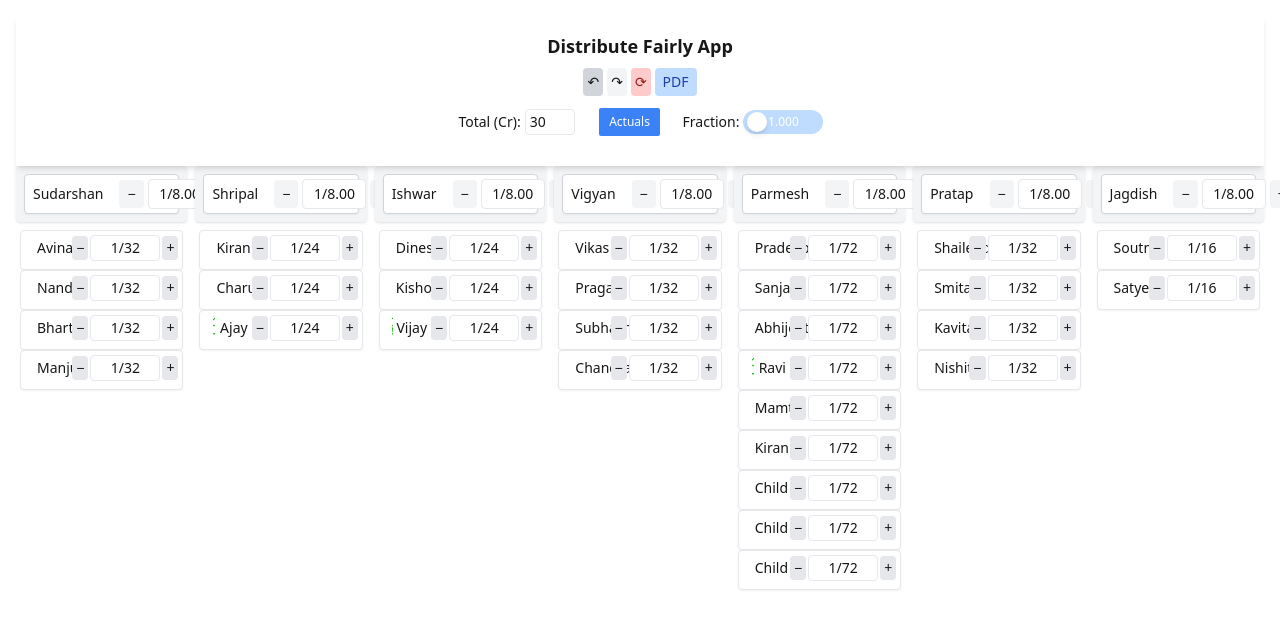
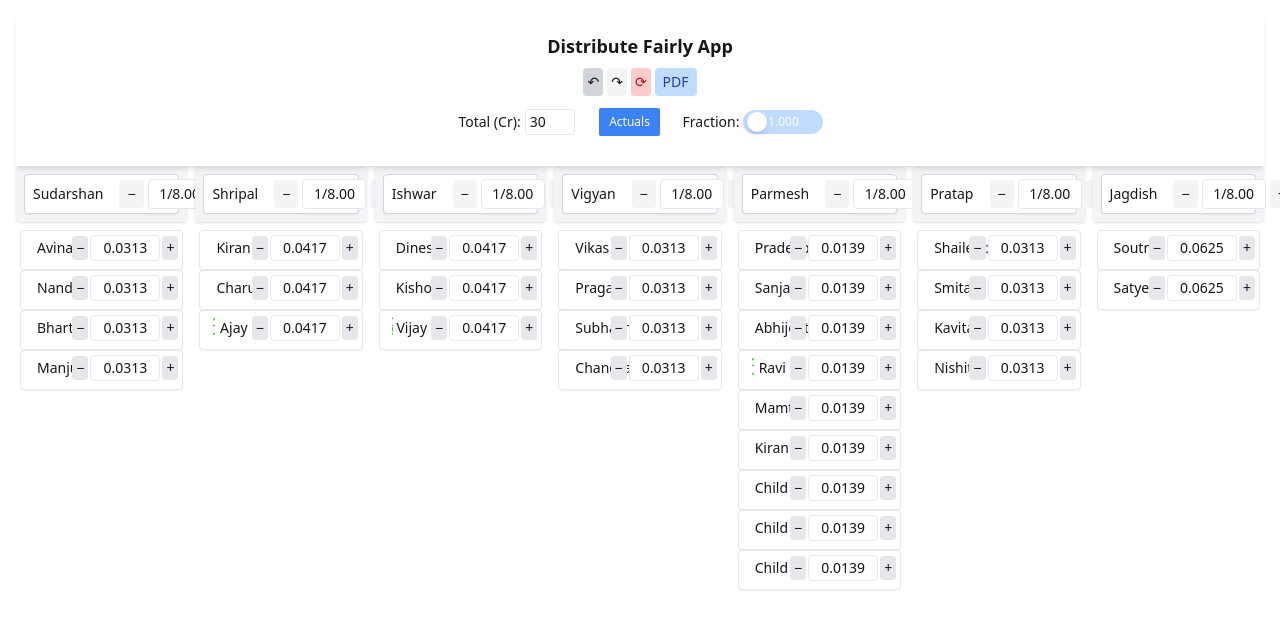
Before and after one commit to zarir-engineer/fair-distribution-app, a Next.js app: page / in a window 1280 px wide. Shown: the top 626 px of the page. Built offline with nearby package versions, Linux system fonts and the light colour scheme.

Commit message:
Update SingleTreeColumn.tsx

```diff
--- a/app/components/SingleTreeColumn.tsx
+++ b/app/components/SingleTreeColumn.tsx
@@ -318,6 +318,11 @@ const SingleTreeColumn = () => {
       const frac = new Fraction(fraction);  // Convert to fraction from "1/xx"
       return frac.valueOf();  // Get decimal equivalent
     };
+
+    const isDecimalFraction = (value) => {
+      return value % 1 !== 0;  // This checks if the value has a decimal part
+    };
+
     const fractionString = formatUnitFraction(node.value); // Get the formatted unit fraction
 
     return (
@@ -372,7 +377,9 @@ const SingleTreeColumn = () => {
                     ? `${(node.value * totalAmount).toFixed(2)} Cr`
                     : usePercentageOf66
                     ? (node.value * 66.67).toFixed(2)
-                    : fractionString} {/* Display formatted unit fraction */}
+                    : isDecimalFraction(node.value)
+                    ? formatToDecimal(fractionString).toFixed(4)  // If it's a decimal, show the decimal
+                    : fractionString} {/* Display formatted unit fraction or decimal */}
                 </span>
               </div>
 
```
